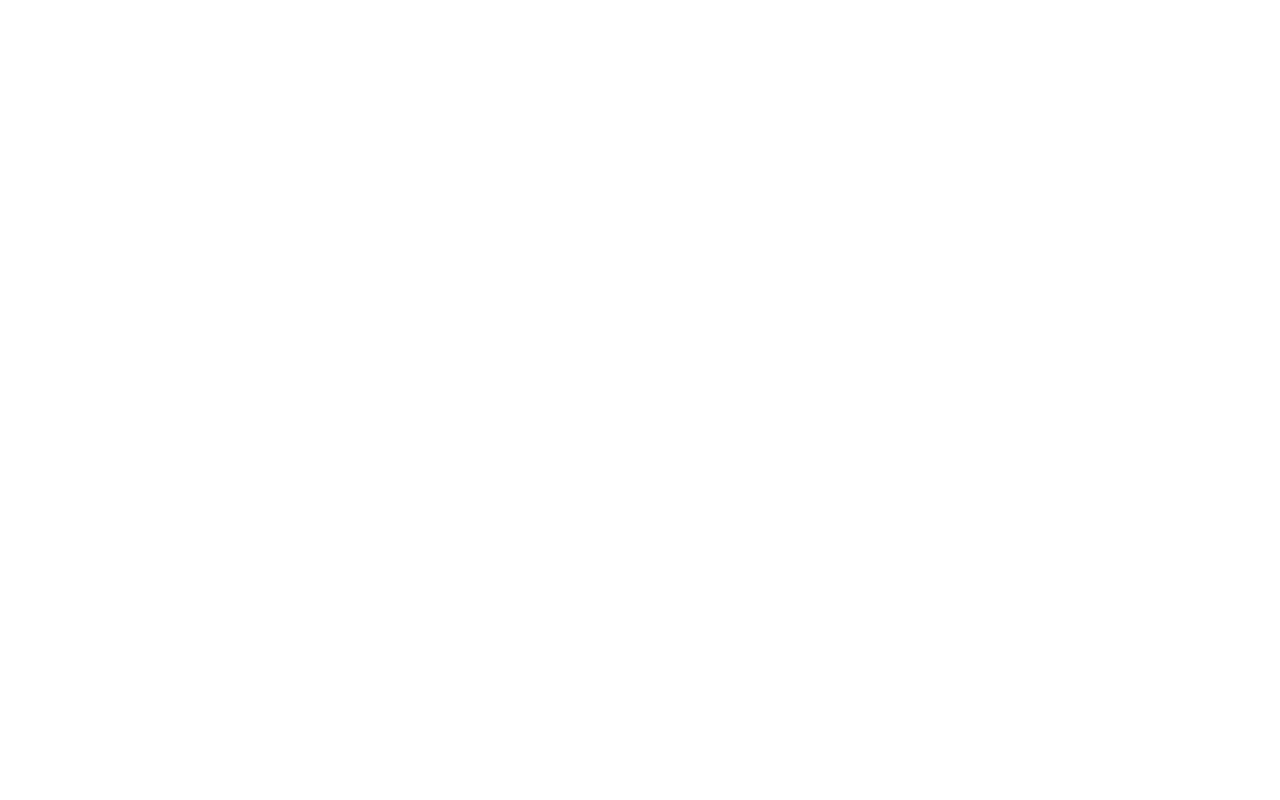
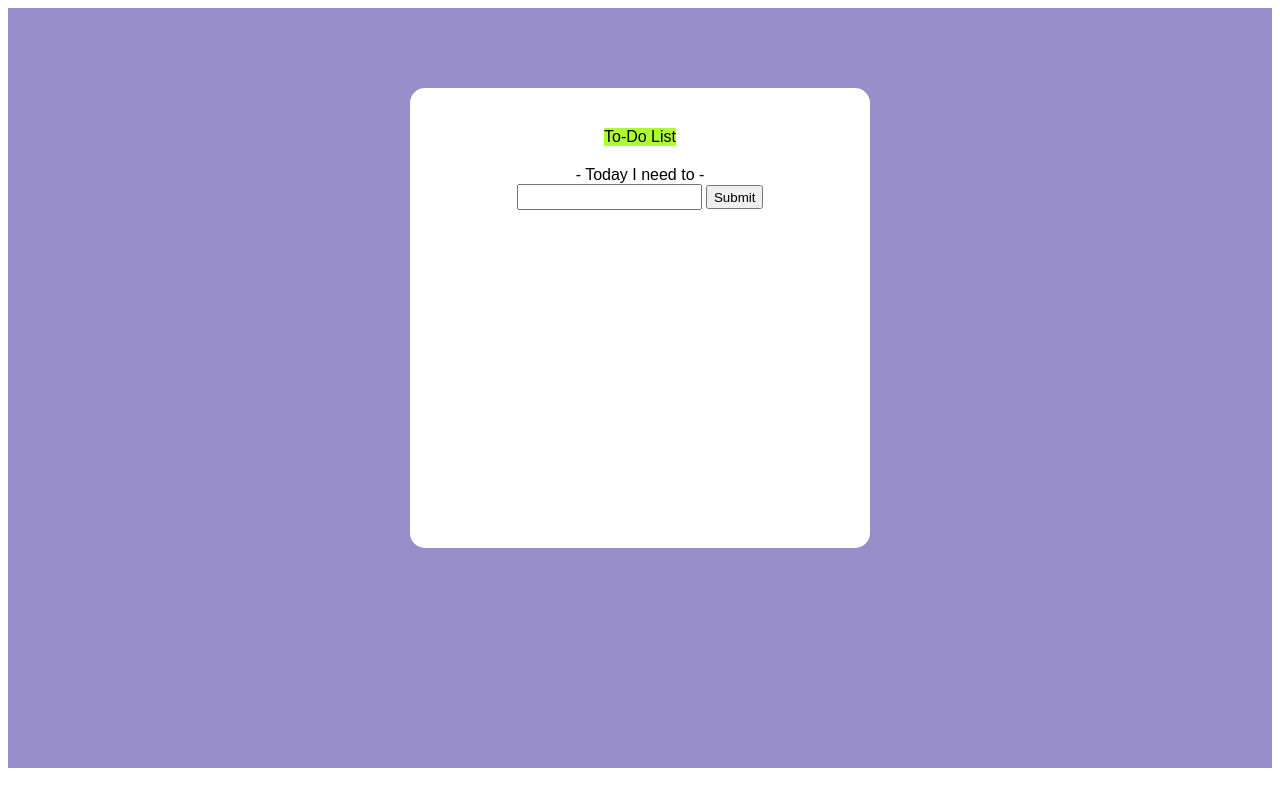
Before and after one commit to dts-kominfo-rea4a/challenge-dom-AgungRilo, a website: page index.html in a window 1280 px wide. Drawn offline with Linux system fonts and the light colour scheme.

Commit message:
challange dom

```diff
--- a/index.html
+++ b/index.html
@@ -5,37 +5,57 @@
     <meta http-equiv="X-UA-Compatible" content="IE=edge" />
     <meta name="viewport" content="width=device-width, initial-scale=1.0" />
     <title>Challenge - DOM</title>
+    <link rel="stylesheet" href="./style.css" />
   </head>
   <body>
     <div id="app">
       <!-- TODO: Buatlah sebuah header dengan id todo-title -->
+      <div id="box">
+        <div id="todo-title">To-Do List</div>
         <!-- TODO: Buatlah sebuah subtitle dengan id todo-subtitle -->
-
+        <div id="todo-subtitle">- Today I need to -</div>
         <!-- Section: input -->
         <!-- TODO: Buatlah sebuah input bertipe text dengan id todo-input -->
+        <input id="todo-input" />
         <!-- TODO: Buatlah sebuah button dengan id todo-submit -->
-
+        <button id="todo-submit" onclick="">Submit</button>
         <!-- Section output -->
         <!-- TODO: Buatlah sebuah <ul> dengan id todo-output -->
+        <ul id="todo-output"></ul>
+      </div>
     </div>
 
     <!-- ! Untuk tantangan ini, script jangan diubah ke external js yah ! -->
     <script>
       // TODO: Deklarasi variable sesuai dengan kebutuhan di sini
-      let button;
+      let button = document.getElementById("todo-submit");
       let input;
-      let output;
+      let output = document.getElementById("todo-output");
 
       // TODO: Buatlah sebuah fungsi dengan nama fnClickHandler
       // Fungsi yang digunakan untuk menambahkan tulisan
       // Jangan ubah cara deklarasi fungsinya, cukup isi saja
-      function fnClickHandler(toDoItem) {}
+      function fnClickHandler(toDoItem) {
+        if(toDoItem.key === "Enter" || toDoItem.type === "click"){
+          const li = document.createElement("li");
+          // document.getElementById("todo-output").appendChild(li);
+          output.appendChild(li);
+          let item = li;
+          input = document.getElementById("todo-input").value;
+          let t = document.createTextNode(input);
+          li.appendChild(t);
+          output.appendChild(li);
+          document.getElementById("todo-input").value = "";
+        }
+      }
 
       // TODO: register event onclick / addEventListener untuk button
       // akan menjalankan fungsi fnClickHandler
 
+      button.addEventListener("click", fnClickHandler);
       // TODO: register event onkeypress / addEventListener untuk input
       // sehingga saat di input ditekan enter akan menjalankan fungsi fnClickHandler juga
+      document.addEventListener('keypress', fnClickHandler);
     </script>
   </body>
 </html>
--- /dev/null
+++ b/style.css
@@ -0,0 +1,39 @@
+#app {
+  background-color: #988ec9;
+  width: 100%;
+  height: 95vh;
+  display: flex;
+}
+#box {
+  margin: 10vh auto auto auto;
+  width: 30%;
+  height: 50%;
+  background-color: white;
+  border-radius: 15px;
+  font: 1em sans-serif;
+  text-align: center;
+  padding: 40px;
+}
+
+#todo-title {
+  background-color: greenyellow;
+  width: fit-content;
+  margin: auto auto 20px;
+}
+/*
+#todo-subtitle {
+} */
+
+#todo-input {
+  height: 20px;
+  padding: auto;
+}
+#todo-submit {
+  height: 24px;
+}
+
+li {
+  text-align: left;
+  /* overflow: scroll; */
+  height: 20px;
+}
```
Lines whose indentation alone changed are shown as unchanged.
